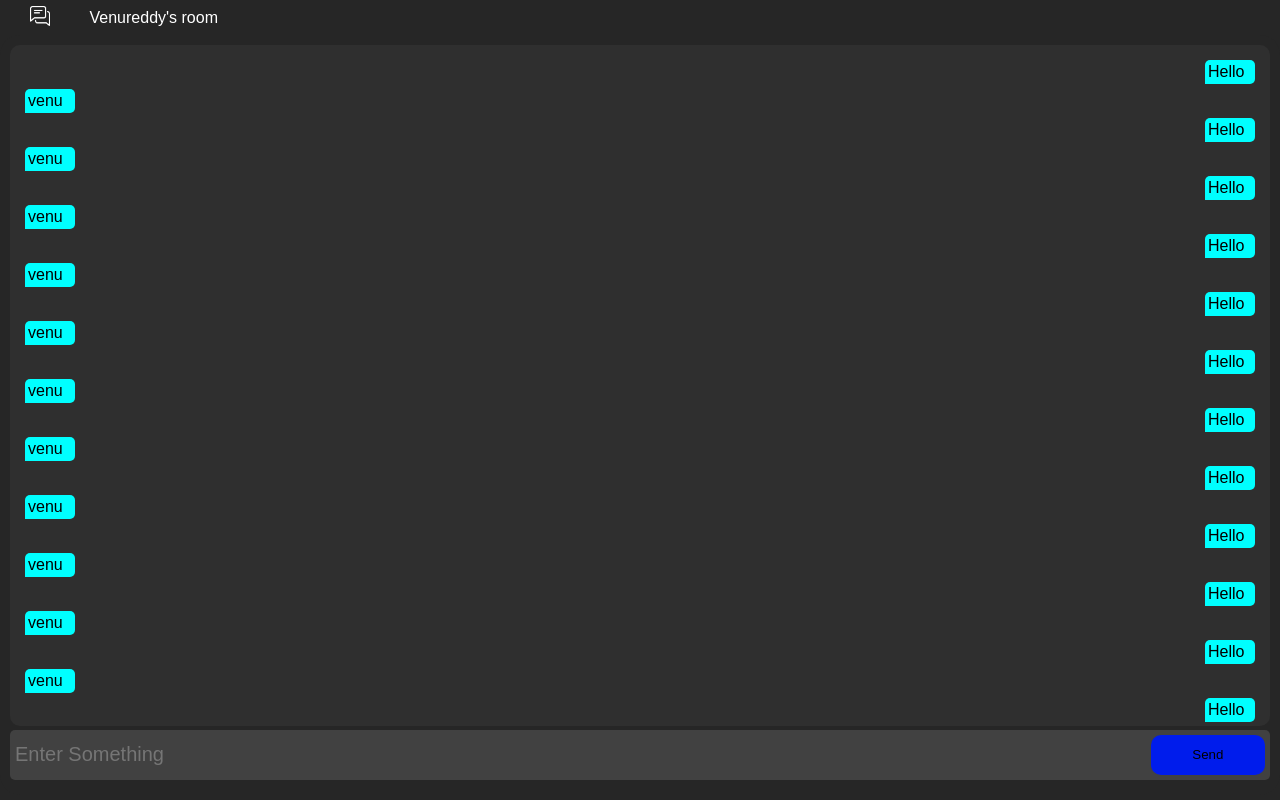
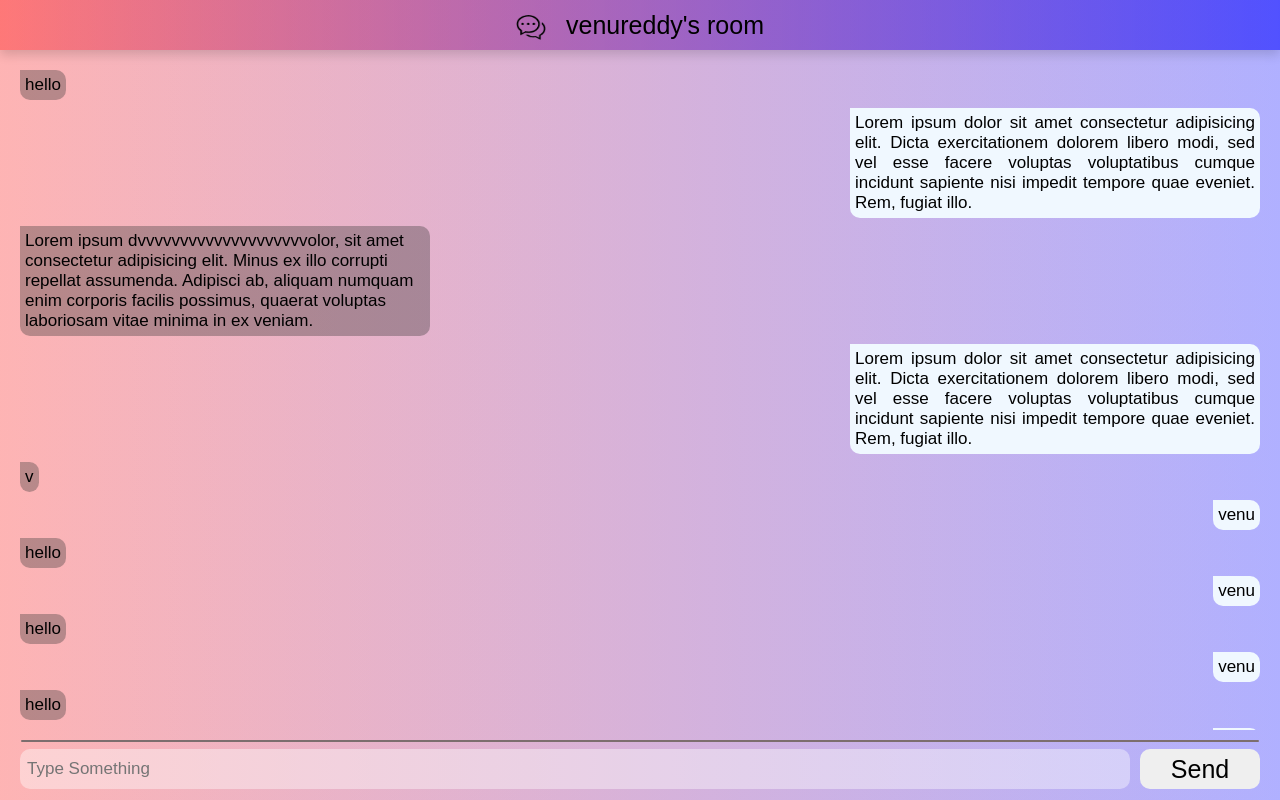
Before and after one commit to venuNan/Incognito_chat, a plain HTML site: page chat_room.html in a window 1280 px wide. Drawn offline with Linux system fonts and the light colour scheme.

Commit message:
added chat room file

```diff
--- a/chat_room.html
+++ b/chat_room.html
@@ -3,274 +3,236 @@
 <head>
     <meta charset="UTF-8">
     <meta name="viewport" content="width=device-width, initial-scale=1.0">
-    <title>Incognito | Chat</title>
+    <title>Ignitico | Chat Room</title>
     <style>
         html,body{
             margin: 0%;
             width: 100%;
             height: 100%;
-            background-color: rgb(38, 38, 38);
-            font-family: sans-serif;
-        }
-        ::-webkit-scrollbar{
-            display: block;
+            font-family:sans-serif;
+            background: linear-gradient(to right,rgba(251, 12, 12, 0.167),rgba(0, 0, 255, 0.167));
+
         }
         header{
             width: 100%;
-            height: 35px;
-            background-color: rgb(38,38,38);
-            display: grid;
+            height: 50px;
+            background: linear-gradient(to right,rgba(255, 0, 0, 0.333),rgba(0, 0, 255, 0.536));
+            display: flex;
             align-items: center;
-            grid-template-columns: 0.05fr 1fr;
-            color: rgb(255, 255, 255);
-            padding-left: 30px;
-            box-sizing: border-box;
+            justify-content: center;
+            font-size: 25px;
+            align-content: center;
+            gap: 20px;
+            color:rgb(0, 0, 0);
+            box-shadow: 0px 5px 10px rgba(0, 0, 0, 0.141);
         }
-        ::-webkit-scrollbar{
-            display: none;
+        header img{
+            margin-top: 10px;
         }
         main{
             width: 100%;
-            height: calc(100% - 40px);
-            background-color: rgb(38,38,38);
+            height: calc(100% - 50px);
+            box-sizing: border-box;
         }
-        main .container{
-            width: 100%;
-            height:100%;
-            background-color: rgb(38,38,38);
-            padding: 10px;
+        main .main{
+            height: 100%;
+            min-height: 500px;
+            padding: 20px;
             box-sizing: border-box;
             border-radius: 20px;
         }
-        .container .display{
+
+        main .main .display{
             width: 100%;
-            height: 92%;
-            background-color: rgb(47, 47, 47);
-            border-radius: 10px;
-            margin-bottom: 4px;
-            padding: 15px;
-            box-sizing: border-box;
-            overflow-y: scroll;
+            height:calc(100% - 50px);
+            min-height: 300px;
             display: flex;
             flex-direction: column;
-            gap: 5px;
+            gap: 8px;
+            overflow-y: scroll;
+            margin-bottom: 10px;
         }
-        .container .input{
-            width: 100%;
-            min-height: 40px;
-            background-color: rgb(65, 65, 65);
-            border-radius: 5px;
-            padding: 5px;
-            box-sizing: border-box;
+
+        main .main .display::-webkit-scrollbar{
+            display: none;
         }
-        .container .input form{
-            width: 100%;
-            height: 40px;
-            border-radius: 5px;
-            align-items: center;
+
+        main .main .input{
+            height: 50px;
+            margin-top: 7px;
+        }
+        main .main .input form{
             display: flex;
+            gap: 10px;
         }
-        .container .input form input[type="text"]{
-            flex: 1;
-            padding: 0%;
+        main .main .input form input[type="text"]{
             border: none;
             outline: none;
-            color: white;
-            background:none;
-            font-size: 20px;
             height: 40px;
+            padding: 7px;
+            font-size: 17px;
+            border-radius: 10px;
+            background-color: rgba(255, 255, 255, 0.4);
+            box-sizing: border-box;
+            flex: 1;
+
         }
-        .container .input form input[type="submit"]{
+        main .main .input form input[type="submit"]{
+            border: none;
+            outline: none;
+            width: 120px;
             height: 40px;
-            flex: 0.09;
-            border: none;
-            background-color:rgb(0, 28, 236) ;
             border-radius: 10px;
+            font-size: 25px;
             cursor: pointer;
         }
-        .container .input form input[type="submit"]:hover{
-            background-color:rgba(1, 17, 144, 0.816);
+        main .main .display .send{
+           display: flex;
+           justify-content: flex-end;
         }
-
-        .container .display .send .text,.container .display .recv .text{
-            height: fit-content;
-            min-height: 20px;
+        main .main .display .send .text{
+            background-color: aliceblue;
+            padding: 5px;
             width: fit-content;
-            padding: 3px;
-            box-sizing: border-box;
-            border-top-left-radius: 5px;
-            border-top-right-radius: 5px;
-            border-bottom-right-radius: 5px;
-            min-width: 50px;
-            background-color: aqua;
+            text-align: justify;
+            font-size: 17px;
+            min-width: 5px;
+            max-width: 400px;
+            border-top-right-radius: 10px;
+            border-bottom-right-radius: 10px;
+            border-bottom-left-radius: 10px;
         }
-        .container .display .send{
-            align-self: flex-end;
+        main .main .display .recv .text{
+            background-color: rgba(54, 54, 54, 0.347);
+            padding: 5px;
+            color: rgb(0, 0, 0);
+            width: fit-content;
+            font-size: 17px;
+            min-width: 5px;
+            max-width: 400px;
+            border-top-right-radius: 10px;
+            border-bottom-right-radius: 10px;
+            border-bottom-left-radius: 10px;
         }
-
-
+        hr{
+            height: 2px;
+            margin: 1px;
+            border-radius: 10px;
+            border: none;
+            background-color: rgb(124, 110, 110);
+        }
     </style>
 </head>
 <body>
     <header>
         <div class="icon">
-            <img src="chat.png" alt="chat icon" height="20px">
+            <img src="chat_icon.png" alt="" height="25px" width="30px">
         </div>
         <div class="room_name">
-            Venureddy's room
+            venureddy's room
         </div>
     </header>
     <main>
-        <section class="container">
-            <div class="display">
+        <section class="main">
+            <section class="display">
+                <div class="recv">
+                    <div class="text">
+                        hello
+                    </div>
+                </div>
                 <div class="send">
                     <div class="text">
-                        Hello
+                        Lorem ipsum dolor sit amet consectetur adipisicing elit. Dicta exercitationem dolorem libero modi, sed vel esse facere voluptas voluptatibus cumque incidunt sapiente nisi impedit tempore quae eveniet. Rem, fugiat illo.
                     </div>
                 </div>
                 <div class="recv">
                     <div class="text">
-                        venu
+                        Lorem ipsum dvvvvvvvvvvvvvvvvvvvvolor, sit amet consectetur adipisicing elit. Minus ex illo corrupti repellat assumenda. Adipisci ab, aliquam numquam enim corporis facilis possimus, quaerat voluptas laboriosam vitae minima in ex veniam.
                     </div>
                 </div>
                 <div class="send">
                     <div class="text">
-                        Hello
+                        Lorem ipsum dolor sit amet consectetur adipisicing elit. Dicta exercitationem dolorem libero modi, sed vel esse facere voluptas voluptatibus cumque incidunt sapiente nisi impedit tempore quae eveniet. Rem, fugiat illo.
                     </div>
                 </div>
                 <div class="recv">
                     <div class="text">
+v                    </div>
+                </div>
+                <div class="send">
+                    <div class="text">
                         venu
+                    </div>
+                </div>
+                <div class="recv">
+                    <div class="text">
+                        hello
                     </div>
                 </div>
                 <div class="send">
                     <div class="text">
-                        Hello
+                        venu
                     </div>
                 </div>
                 <div class="recv">
                     <div class="text">
-                        venu
+                        hello
                     </div>
                 </div>
                 <div class="send">
                     <div class="text">
-                        Hello
+                        venu
                     </div>
                 </div>
                 <div class="recv">
                     <div class="text">
-                        venu
+                        hello
                     </div>
                 </div>
                 <div class="send">
                     <div class="text">
-                        Hello
+                        venu
                     </div>
                 </div>
                 <div class="recv">
                     <div class="text">
-                        venu
+                        hello
                     </div>
                 </div>
                 <div class="send">
                     <div class="text">
-                        Hello
+                        venu
                     </div>
                 </div>
                 <div class="recv">
                     <div class="text">
-                        venu
+                        hello
                     </div>
                 </div>
                 <div class="send">
                     <div class="text">
-                        Hello
+                        venu
                     </div>
                 </div>
                 <div class="recv">
+                    <div class="text">
+                        hello
+                    </div>
+                </div>
+                <div class="send">
                     <div class="text">
                         venu
                     </div>
                 </div>
 
-                <div class="send">
-                    <div class="text">
-                        Hello
-                    </div>
-                </div>
-                <div class="recv">
-                    <div class="text">
-                        venu
-                    </div>
-                </div>
-                <div class="send">
-                    <div class="text">
-                        Hello
-                    </div>
-                </div>
-                <div class="recv">
-                    <div class="text">
-                        venu
-                    </div>
-                </div>
-                <div class="send">
-                    <div class="text">
-                        Hello
-                    </div>
-                </div>
-                <div class="recv">
-                    <div class="text">
-                        venu
-                    </div>
-                </div>
-                <div class="send">
-                    <div class="text">
-                        Hello
-                    </div>
-                </div>
-                <div class="recv">
-                    <div class="text">
-                        venu
-                    </div>
-                </div>
-                <div class="send">
-                    <div class="text">
-                        Hello
-                    </div>
-                </div>
-                <div class="recv">
-                    <div class="text">
-                        venu
-                    </div>
-                </div>
-                <div class="send">
-                    <div class="text">
-                        Hello
-                    </div>
-                </div>
-                <div class="recv">
-                    <div class="text">
-                        venu
-                    </div>
-                </div>
-                <div class="send">
-                    <div class="text">
-                        Hello
-                    </div>
-                </div>
-                <div class="recv">
-                    <div class="text">
-                        venu
-                    </div>
-                </div>
-            </div>
-            <div class="input">
-                <form action="">
-                    <input type="text" placeholder="Enter Something">
+            </section>
+            <hr>
+            <section class="input">
+                <form action="/send">
+                    <input type="text" id ="message" placeholder="Type Something" name="message">
                     <input type="submit" value="Send">
                 </form>
-            </div>
+            </section>
         </section>
     </main>
 </body>
```
Also changed, not shown: chat_icon.png (added).
